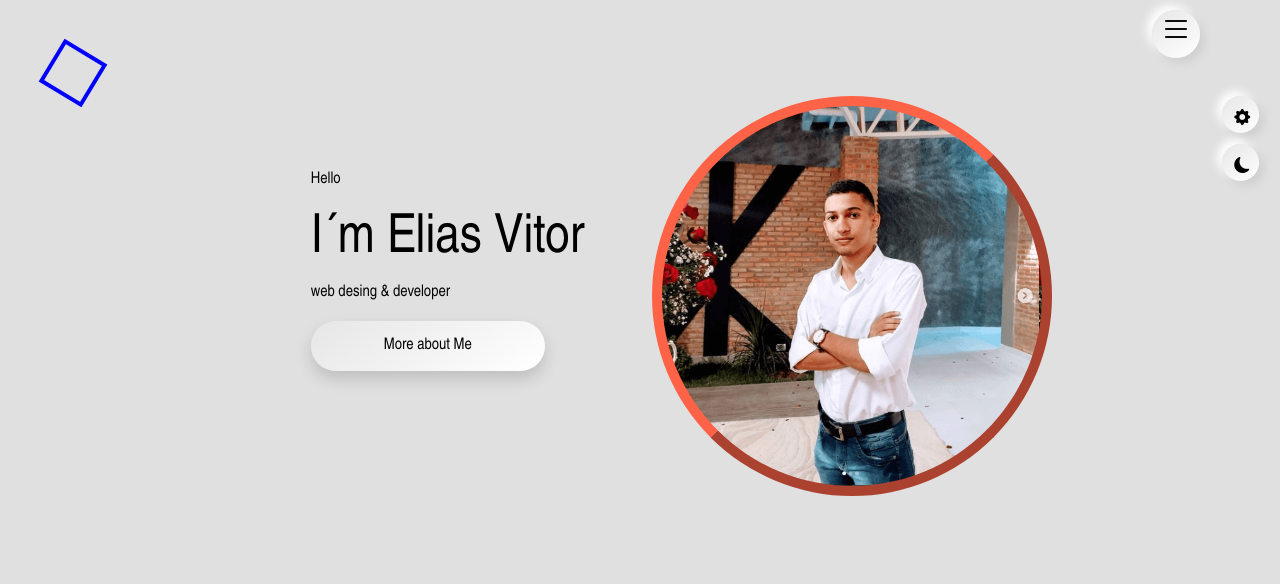
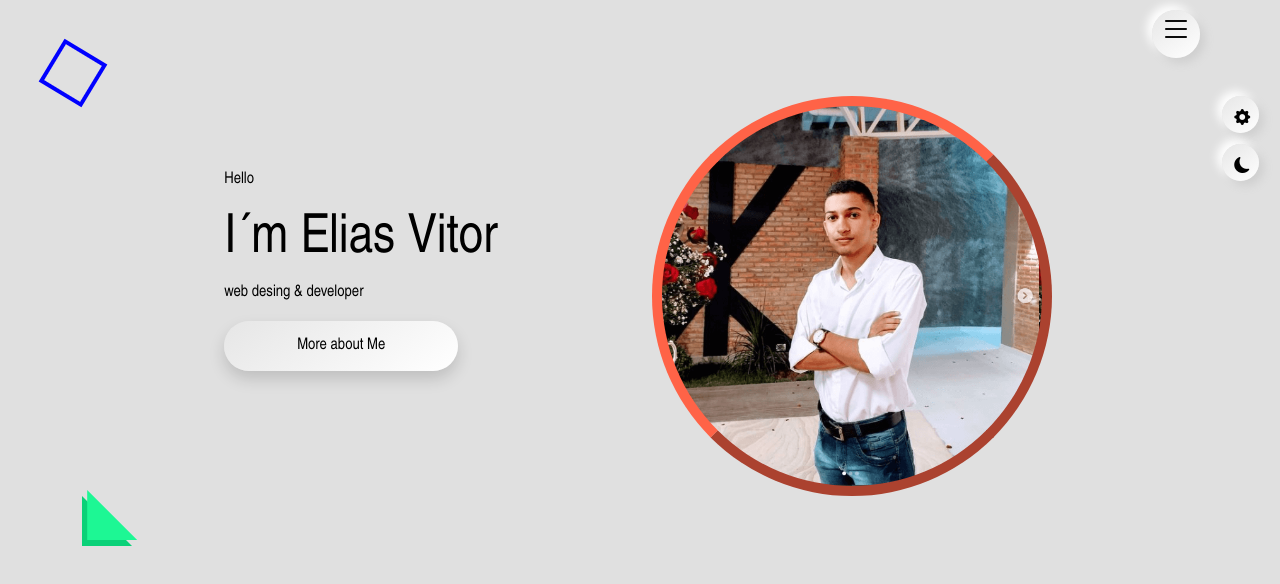
Before and after one commit to hellyaxs/MyPortifolio, an Angular app: page /home in a window 1280 px wide. Shown: the top 584 px of the page. Built offline with nearby package versions, Linux system fonts and the light colour scheme.

Commit message:
arquivo _redirects para o netlify

```diff
--- a/angular.json
+++ b/angular.json
@@ -27,7 +27,12 @@
             "tsConfig": "tsconfig.app.json",
             "assets": [
 
-              "src/assets"
+              "src/assets",
+              {
+                "glob":"_redirects",
+                "input":"src",
+                "output":"/"
+              }
             ],
             "styles": [
               "src/styles.css"
--- a/src/app/shared/about/about.component.css
+++ b/src/app/shared/about/about.component.css
@@ -5,13 +5,14 @@ ul{
 }
 .center > p{
     color:tomato;
+    margin-bottom: 0rem;
 }
 
 .center{
     width:100%;
     text-align: center;
     margin-top:2rem;
-    margin-bottom: 4rem;
+    margin-bottom: 3rem;
 }
 .profile-img{
     background-image: url("/assets/Elias-vitor.png");
@@ -20,5 +21,4 @@ ul{
     height: 320px;
     border: outset 10px  tomato;
 
-
 }
--- a/src/app/shared/about/about.component.html
+++ b/src/app/shared/about/about.component.html
@@ -1,4 +1,4 @@
-<div class="container tracking-in-expand">
+<div class="tracking-in-expand">
     <div class="center">
         <p>MAIN INFO</p>
         <h2>About me</h2>
@@ -19,8 +19,8 @@
                         </a>
                     </li>
                     <li>
-                        <a href="http://" target="_blank">
-                            <button class="button-circle m-2"><i class="bi bi-twitter"></i></button>
+                        <a  href="mailto:eliasvitor.dev@gmail.com" target="_blank">
+                            <button class="button-circle m-2"><i class="bi bi-envelope"></i></button>
                         </a>
                     </li>
                     <li>
--- a/src/app/shared/home/home.component.css
+++ b/src/app/shared/home/home.component.css
@@ -17,6 +17,26 @@
 
 h1{
     font-size: 54px;
+}
+.triangle-bottom-left {
+    display: inline-block;
+    width: 0;
+    height: 0;
+    border-style: solid;
+    border-width: 50px 0 0 50px;
+    border-color: transparent transparent transparent #0ad178;
+}
+.triangle-bottom-left::before {
+    content: "";
+    display: inline-block;
+    width: 0;
+    height: 0;
+    position:relative;
+    bottom: 3.5rem;
+    transform:translateX(-2.8rem);
+    border-style: solid;
+    border-width: 50px 0 0 50px;
+    border-color: transparent transparent transparent #1df794;
 }
 
 .rotate-center {
--- a/src/app/shared/home/home.component.html
+++ b/src/app/shared/home/home.component.html
@@ -1,7 +1,7 @@
-<div class="container tracking-in-expand">
-<div class="row mx-auto mt-5">
+
+<div class="row mx-auto mt-5 tracking-in-expand">
     <div class="col-sm-6 mt-5">
-        <div class="container mt-4  ">
+        <div class="container mt-4">
             <p>Hello</p>
             <h1 class="">I´m Elias Vitor</h1>
             <p>web desing & developer</p>
@@ -18,6 +18,4 @@
 
 
 <div class="rotate-center"></div>
-
-
-</div>
+<div class="triangle-bottom-left"></div>
```
Also changed, not shown: 1 other file (tests, documents, lock files or other folders).
